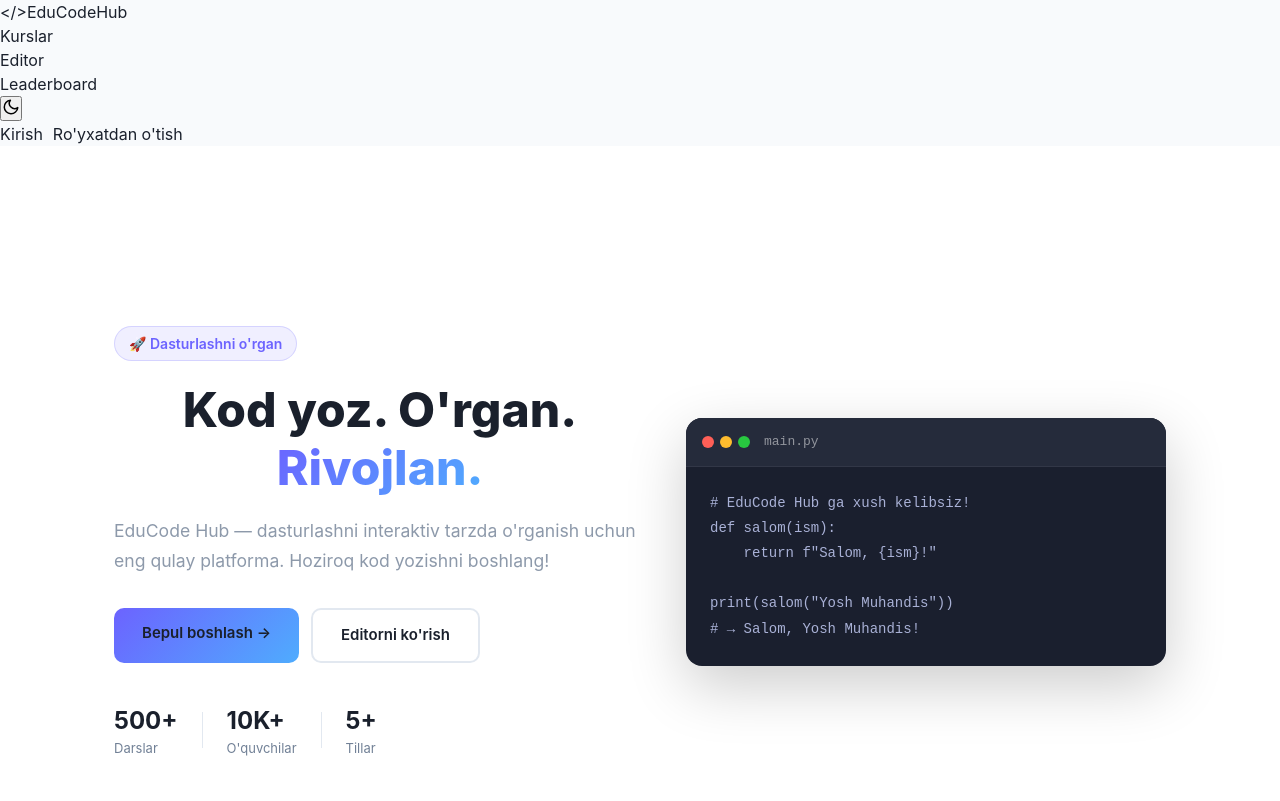
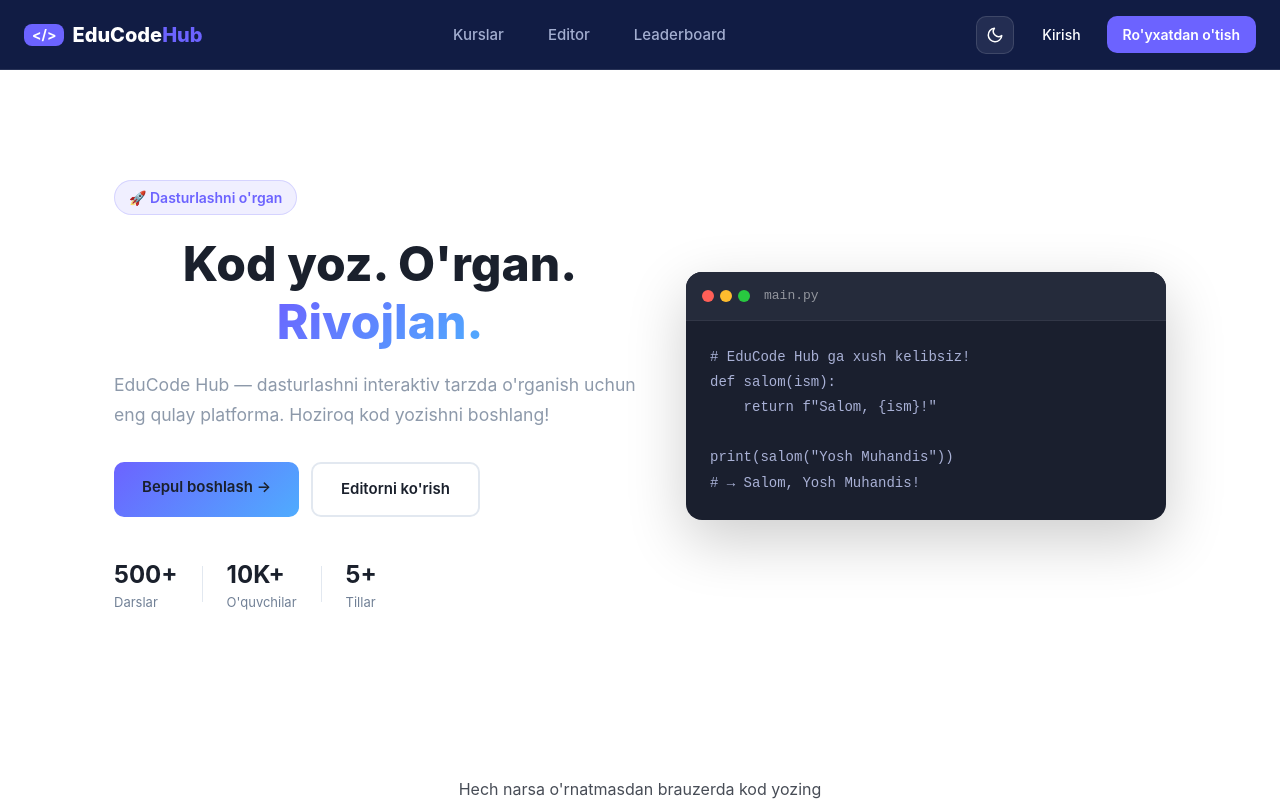
Before and after one commit to Azizbek432/EduCode_Hub, a React (Vite) app: page / in a window 1280 px wide. Shown: the top 801 px of the page. Built offline with nearby package versions, Linux system fonts and the light colour scheme; no server answers.

Commit message:
fix(ui): enforce navbar specificity and fix auth button layouts

```diff
--- a/src/components/Navbar/Navbar.css
+++ b/src/components/Navbar/Navbar.css
@@ -1,50 +1,176 @@
-.user-menu {
-  display: flex;
-  align-items: center;
-  gap: 12px;
+nav.navbar {
+  position: fixed !important;
+  top: 0 !important;
+  left: 0 !important;
+  right: 0 !important;
+  width: 100% !important;
+  height: 70px !important;
+  background-color: #111c44 !important;
+  border-bottom: 1px solid rgba(255, 255, 255, 0.1) !important;
+  z-index: 9999 !important;
+  display: flex !important;
+  align-items: center !important;
+  box-sizing: border-box !important;
+  margin: 0 !important;
+  padding: 0 !important;
 }
 
-.user-profile-badge {
-  display: flex;
-  align-items: center;
-  gap: 8px;
-  background: rgba(108, 99, 255, 0.12);
-  border: 1px solid rgba(108, 99, 255, 0.25);
-  padding: 6px 14px;
-  border-radius: 8px;
-  color: var(--text-primary) !important;
-  font-weight: 600;
-  font-size: 14px;
-  text-decoration: none;
-  transition: all 0.2s ease;
+nav.navbar .navbar-container {
+  width: 100% !important;
+  max-width: 1400px !important;
+  margin: 0 auto !important;
+  padding: 0 24px !important;
+  display: flex !important;
+  flex-direction: row !important;
+  align-items: center !important;
+  justify-content: space-between !important;
+  box-sizing: border-box !important;
 }
 
-.user-profile-badge:hover {
-  background: rgba(108, 99, 255, 0.25);
+nav.navbar a.navbar-logo {
+  display: flex !important;
+  align-items: center !important;
+  gap: 8px !important;
+  text-decoration: none !important;
+  color: #ffffff !important;
+}
+
+nav.navbar .logo-icon {
+  background: #6c63ff !important;
+  color: #ffffff !important;
+  padding: 4px 8px !important;
+  border-radius: 8px !important;
+  font-size: 14px !important;
+  font-weight: 700 !important;
+  line-height: 1 !important;
+}
+
+nav.navbar .logo-text {
+  font-size: 20px !important;
+  font-weight: 800 !important;
+  color: #ffffff !important;
+  line-height: 1 !important;
+}
+
+nav.navbar .logo-accent {
   color: #6c63ff !important;
 }
 
-.btn-logout-nav {
-  background: rgba(255, 79, 79, 0.1);
-  color: #ff4f4f;
-  border: 1px solid rgba(255, 79, 79, 0.2);
-  width: 38px;
-  height: 38px;
-  border-radius: 8px;
-  cursor: pointer;
-  display: flex;
-  align-items: center;
-  justify-content: center;
-  transition: all 0.2s ease;
+nav.navbar ul.navbar-links {
+  display: flex !important;
+  flex-direction: row !important;
+  align-items: center !important;
+  gap: 16px !important;
+  list-style: none !important;
+  list-style-type: none !important;
+  margin: 0 !important;
+  padding: 0 !important;
 }
 
-.btn-logout-nav:hover {
-  background: #ff4f4f;
-  color: #ffffff !important;
+nav.navbar ul.navbar-links li {
+  display: inline-flex !important;
+  list-style: none !important;
+  list-style-type: none !important;
+  margin: 0 !important;
+  padding: 0 !important;
 }
 
-.auth-buttons {
-  display: flex;
-  align-items: center;
-  gap: 10px;
+nav.navbar ul.navbar-links li a,
+nav.navbar ul.navbar-links li a:-webkit-any-link {
+  color: #a3aed0 !important;
+  text-decoration: none !important;
+  font-size: 15px !important;
+  font-weight: 500 !important;
+  padding: 8px 14px !important;
+  border-radius: 8px !important;
+  transition: all 0.2s ease !important;
+  display: inline-block !important;
+  line-height: 1.2 !important;
 }
+
+nav.navbar ul.navbar-links li a:hover {
+  color: #ffffff !important;
+  background: rgba(255, 255, 255, 0.08) !important;
+}
+
+/* RIGHT SECTION */
+nav.navbar .navbar-right {
+  display: flex !important;
+  flex-direction: row !important;
+  align-items: center !important;
+  gap: 12px !important;
+}
+
+nav.navbar .theme-toggle {
+  background: rgba(255, 255, 255, 0.08) !important;
+  border: 1px solid rgba(255, 255, 255, 0.12) !important;
+  color: #ffffff !important;
+  width: 38px !important;
+  height: 38px !important;
+  border-radius: 10px !important;
+  cursor: pointer !important;
+  display: flex !important;
+  align-items: center !important;
+  justify-content: center !important;
+}
+
+nav.navbar .user-menu {
+  display: flex !important;
+  flex-direction: row !important;
+  align-items: center !important;
+  gap: 10px !important;
+}
+
+nav.navbar a.user-profile-badge,
+nav.navbar a.user-profile-badge:-webkit-any-link {
+  display: flex !important;
+  align-items: center !important;
+  gap: 8px !important;
+  background: rgba(108, 99, 255, 0.15) !important;
+  border: 1px solid rgba(108, 99, 255, 0.3) !important;
+  padding: 6px 14px !important;
+  border-radius: 10px !important;
+  color: #ffffff !important;
+  font-weight: 600 !important;
+  font-size: 14px !important;
+  text-decoration: none !important;
+}
+
+nav.navbar .btn-logout-nav {
+  background: rgba(239, 68, 68, 0.15) !important;
+  border: 1px solid rgba(239, 68, 68, 0.3) !important;
+  color: #ef4444 !important;
+  width: 38px !important;
+  height: 38px !important;
+  border-radius: 10px !important;
+  cursor: pointer !important;
+  display: flex !important;
+  align-items: center !important;
+  justify-content: center !important;
+}
+
+nav.navbar .auth-buttons {
+  display: flex !important;
+  align-items: center !important;
+  gap: 10px !important;
+}
+
+nav.navbar a.btn-login,
+nav.navbar a.btn-login:-webkit-any-link {
+  color: #ffffff !important;
+  text-decoration: none !important;
+  font-size: 14px !important;
+  font-weight: 500 !important;
+  padding: 8px 16px !important;
+}
+
+nav.navbar a.btn-register,
+nav.navbar a.btn-register:-webkit-any-link {
+  background: #6c63ff !important;
+  color: #ffffff !important;
+  text-decoration: none !important;
+  font-size: 14px !important;
+  font-weight: 600 !important;
+  padding: 8px 16px !important;
+  border-radius: 10px !important;
+}
```
